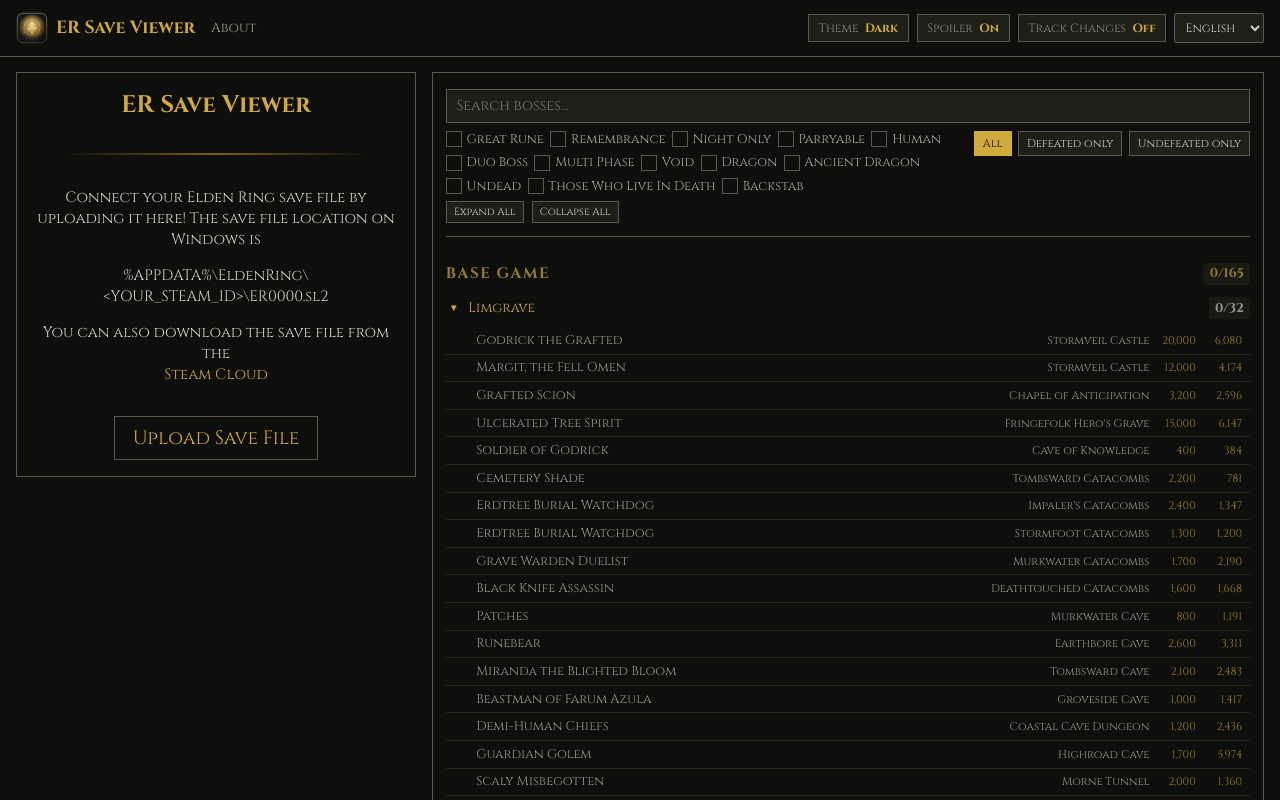
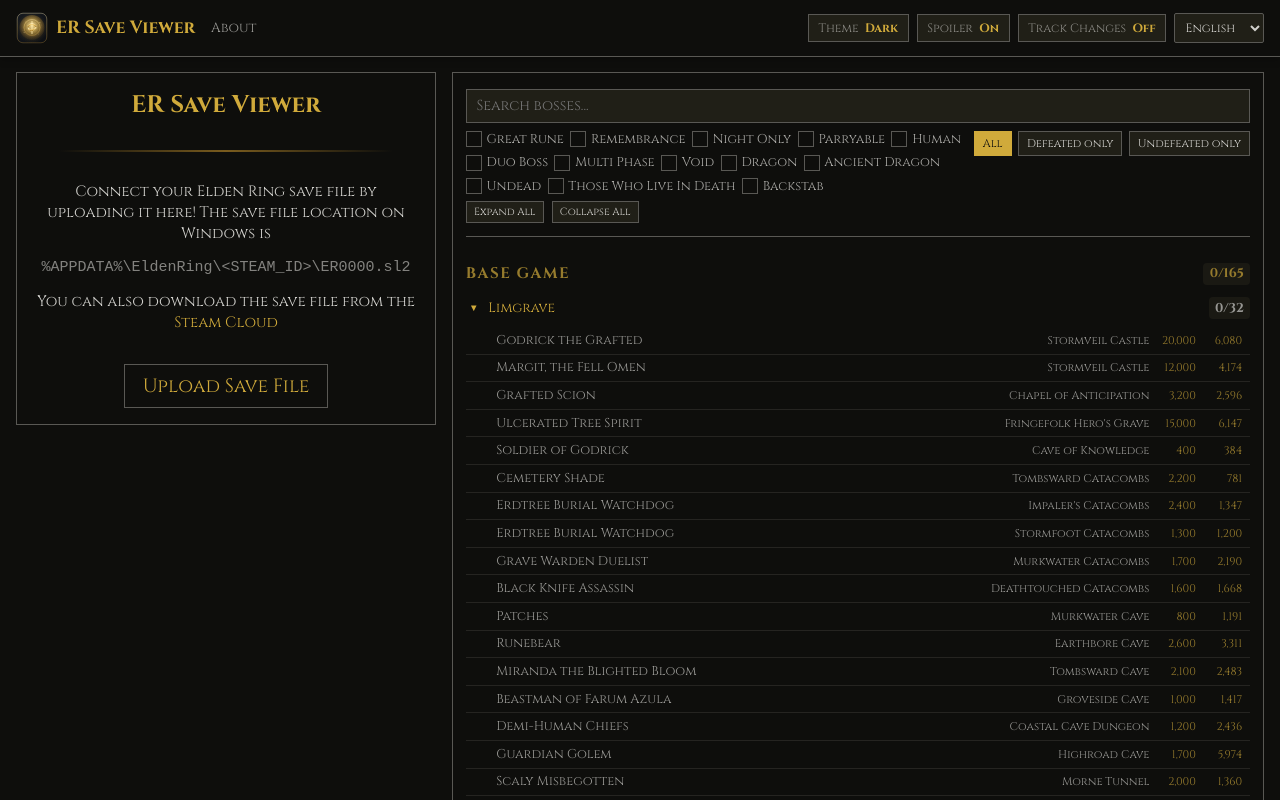
Before and after one commit to zebbedaja/er-save-viewer, a Vue app: page / in a window 1280 px wide. Shown: the top 800 px of the page. Built offline with nearby package versions, Linux system fonts and the light colour scheme; what @zebbedaja/er-save-parser would draw is missing.

Commit message:
adjusts scroll and router

```diff
--- a/src/assets/base.css
+++ b/src/assets/base.css
@@ -72,6 +72,15 @@
   src: url('@/assets/fonts/CrimsonText-Regular.ttf') format('truetype');
 }
 
+html {
+  scroll-padding-top: 50px;
+}
+
+body {
+  margin: 0;
+  padding: 0;
+}
+
 body,
 button,
 select,
--- a/src/assets/main.css
+++ b/src/assets/main.css
@@ -1,9 +1,4 @@
 @import './base.css';
-
-body {
-  margin: 0;
-  padding: 0;
-}
 
 #app {
   margin: 0 auto;
--- a/src/components/AppNav.vue
+++ b/src/components/AppNav.vue
@@ -1,6 +1,5 @@
 <script setup lang="ts">
 import { computed, ref } from 'vue'
-import { RouterLink } from 'vue-router'
 import { useI18n } from 'vue-i18n'
 import { onClickOutside } from '@vueuse/core'
 import { useThemeStore, type Theme } from '@/stores/theme'
--- a/src/components/BossList.vue
+++ b/src/components/BossList.vue
@@ -344,7 +344,7 @@
     </div>
 
     <template v-if="groupedBaseGameBosses.length">
-      <div class="section-header">
+      <div class="section-header" id="base">
         <span class="section-title">{{ $t('baseGameSection') }}</span>
         <span class="section-complete" v-if="defeatedBaseGame === filteredBaseGameCount">✓</span>
         <span class="section-count">{{ defeatedBaseGame }}/{{ filteredBaseGameCount }}</span>
@@ -391,7 +391,7 @@
     <!-- <hr v-if="groupedBaseGameBosses.length && groupedDlcBosses.length" class="section-divider" /> -->
 
     <template v-if="groupedDlcBosses.length">
-      <div class="section-header">
+      <div class="section-header" id="dlc">
         <span class="section-title">{{ $t('dlcSection') }}</span>
         <span class="section-complete" v-if="defeatedDlc === filteredDlcCount">✓</span>
         <span class="section-count">{{ defeatedDlc }}/{{ filteredDlcCount }}</span>
--- a/src/components/ProgressionSummary.vue
+++ b/src/components/ProgressionSummary.vue
@@ -11,6 +11,10 @@
 
 function openEventCategory(category: string) {
   router.push({ name: 'event-detail', params: { category } })
+}
+
+function openBossList(hash?: string) {
+  router.push({ name: 'boss-list', hash })
 }
 
 const props = defineProps<{
@@ -81,21 +85,27 @@
       {{ $t('bosses') }}
     </div>
     <div class="attributes-grid">
+      <div @click="openBossList()" class="category-click">
         <ProgressRow
           :label="$t('overall')"
           :value="`${defeatedOverall}/${encounters.length}`"
           :percentage="(defeatedOverall / encounters.length) * 100"
         />
+      </div>
+      <div @click="openBossList('#base')" class="category-click">
         <ProgressRow
           :label="$t('baseGame')"
           :value="`${defeatedBaseGame}/${baseGameBosses.length}`"
           :percentage="(defeatedBaseGame / baseGameBosses.length) * 100"
         />
+      </div>
+      <div @click="openBossList('#dlc')" class="category-click">
         <ProgressRow
           :label="$t('dlc')"
           :value="`${defeatedDlc}/${dlcBosses.length}`"
           :percentage="(defeatedDlc / dlcBosses.length) * 100"
         />
+      </div>
     </div>
     <div class="events-section">
       <div class="events-title">
--- a/src/components/SaveBrowser.vue
+++ b/src/components/SaveBrowser.vue
@@ -1,4 +1,5 @@
 <script setup lang="ts">
+import { watch } from 'vue'
 import { useSaveStore } from '@/stores/save'
 import { useTrackChangesStore } from '@/stores/trackChanges'
 import { storeToRefs } from 'pinia'
@@ -10,8 +11,12 @@
 import TrackChanges from './TrackChanges.vue'
 
 const saveStore = useSaveStore()
-const { save, activeSlot } = storeToRefs(saveStore)
+const { save, activeSlot, activeSlotId } = storeToRefs(saveStore)
 const trackChangesStore = useTrackChangesStore()
+
+watch(activeSlotId, () => {
+  window.scrollTo({ top: 0 })
+})
 </script>
 
 <template>
@@ -42,7 +47,7 @@
 
 .save-browser {
   display: grid;
-  grid-template-columns: 400px minmax(0, 1fr);
+  grid-template-columns: 420px minmax(0, 1fr);
   gap: 1rem;
 }
 
--- a/src/components/SaveFileUpload.vue
+++ b/src/components/SaveFileUpload.vue
@@ -40,9 +40,9 @@
     <p>
       {{ $t('uploadConnectSave') }}
     </p>
-    <p>%APPDATA%\EldenRing\&lt;YOUR_STEAM_ID&gt;\ER0000.sl2</p>
+    <p class="file-path">%APPDATA%\EldenRing\&lt;STEAM_ID&gt;\ER0000.sl2</p>
     <p>
-      {{ $t('uploadDownloadFrom') }}<br />
+      {{ $t('uploadDownloadFrom') }}
       <a href="https://store.steampowered.com/account/remotestorageapp/?appid=1245620" target="_blank">{{
         $t('uploadSteamCloud')
       }}</a>
@@ -67,6 +67,12 @@
   text-align: center;
 }
 
+.file-path {
+  color: var(--main-font-color);
+  opacity: 0.6;
+  font-family: monospace;
+}
+
 .headline {
   font-size: 1.5rem;
   font-weight: bold;
@@ -79,7 +85,7 @@
 }
 
 .divider {
-  margin: 2rem;
+  margin: 1.8rem;
   background: var(--divider-gradient);
   height: 2px;
 }
--- a/src/router/index.ts
+++ b/src/router/index.ts
@@ -6,6 +6,16 @@
 
 const router = createRouter({
   history: createWebHistory(import.meta.env.BASE_URL),
+  scrollBehavior(to) {
+    if (to.hash == null || to.hash === '') {
+      return { top: 0 }
+    } else {
+      return {
+        el: to.hash,
+        top: 50
+      }
+    }
+  },
   routes: [
     {
       path: '/',
```
Lines whose indentation alone changed are shown as unchanged.
